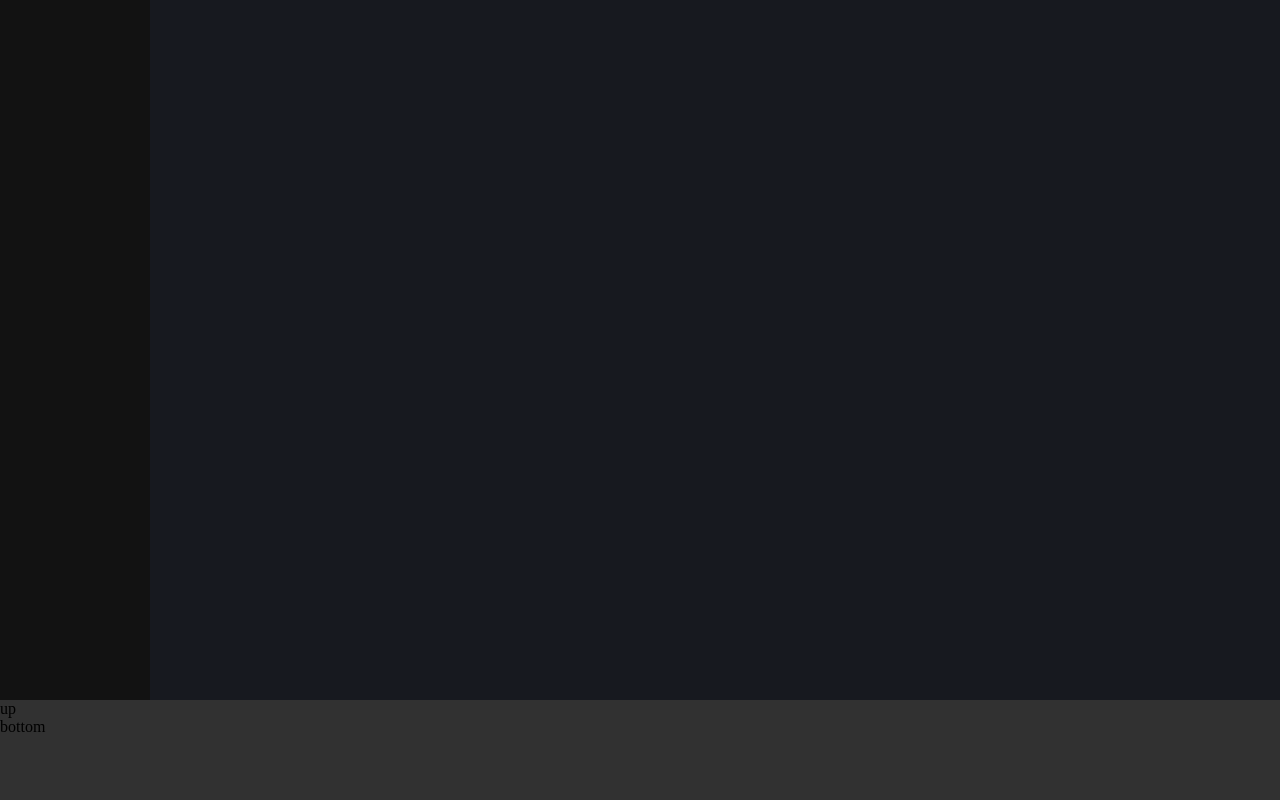
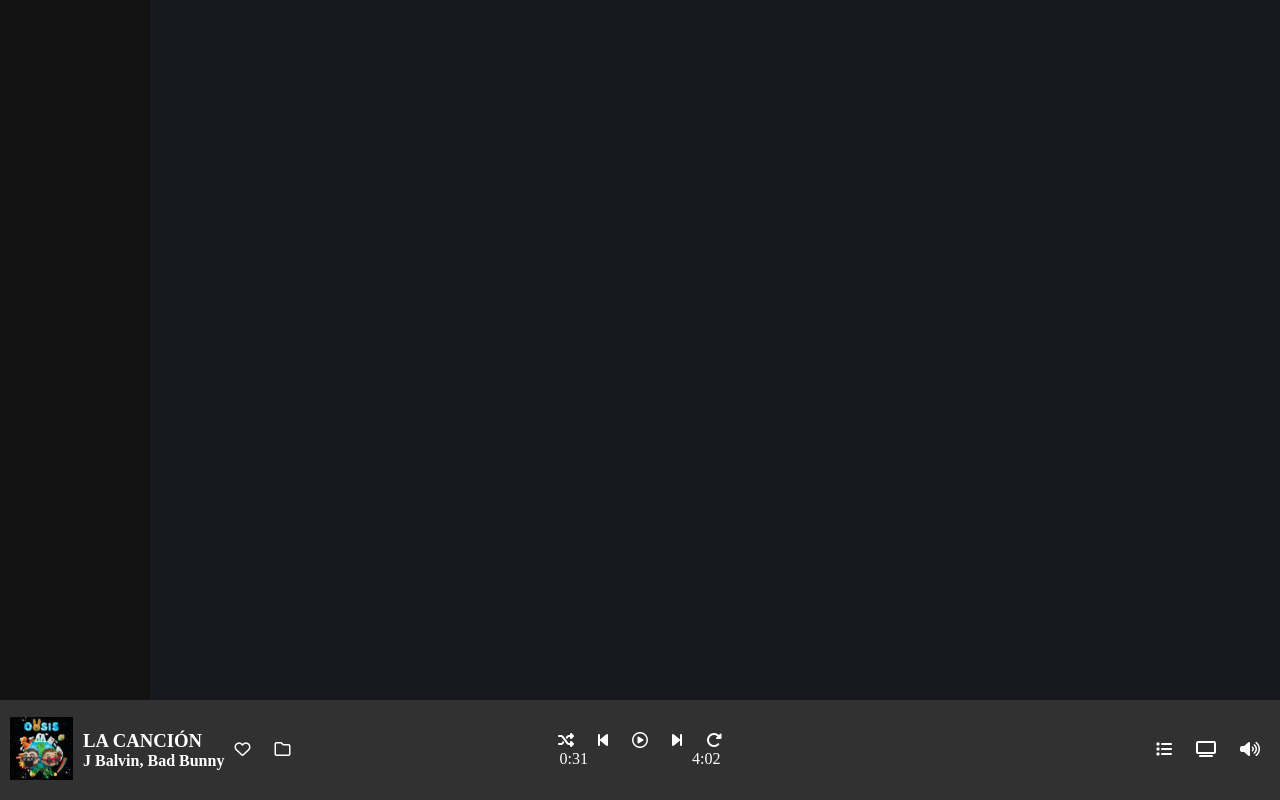
Before and after one commit to DylanBlanco/html-css-spotifyweb, a plain HTML site: page index.html in a window 1280 px wide. Drawn offline with Linux system fonts and the light colour scheme.

Commit message:
struttura footer

```diff
--- a/css/style.css
+++ b/css/style.css
@@ -41,6 +41,15 @@ footer {
     width: calc(100vw - var(--aside-screen));
     height: 100%;
 }
+body .row {
+    display: flex;
+    flex-wrap: wrap;
+    justify-content: space-between;
+    align-items: center;
+}
+img {
+    max-width: 100%;
+}
 
 
 /***********************
@@ -64,7 +73,36 @@ main
 /***********************
 footer
 ***********************/
-
+footer {
+    padding: 0 10px;
+    color: white;
+}
+footer .col {
+    width: 30%;
+}
+footer .col i {
+    padding: 0 10px;
+}
+.footer-img {
+    width: calc(100%/6);
+    margin-right: 10px;
+}
+.col-footer-sx {
+    display: flex;
+    align-items: center;
+}
+.col-footer-cntr {
+    text-align: center;
+}
+.col-footer-dx {
+    text-align: end;
+}
+.track-bar {
+    height: 10px;
+    width: 80px;
+    margin: 50px;
+    color: beige;
+}
 
 /***********************
 responsive
--- a/index.html
+++ b/index.html
@@ -4,6 +4,11 @@
         <meta charset="UTF-8">
         <meta name="viewport" content="width=device-width, initial-scale=1.0">
         <title>Spotify</title>
+
+        <!--font awesome-->
+        <link rel="stylesheet" href="https://cdnjs.cloudflare.com/ajax/libs/font-awesome/6.5.2/css/all.min.css" integrity="sha512-SnH5WK+bZxgPHs44uWIX+LLJAJ9/2PkPKZ5QiAj6Ta86w+fsb2TkcmfRyVX3pBnMFcV7oQPJkl9QevSCWr3W6A==" crossorigin="anonymous" referrerpolicy="no-referrer" />
+
+        <!--link css-->
         <link rel="stylesheet" href="css/style.css">
     </head>
     <body class="debug">
@@ -35,18 +40,40 @@
         </section>
 
         <!--FOOTER-->
-        <footer>
-            <div class="container footer-container">
-                <div class="row">
+        <footer class="row">
+            <div class="col col-footer-sx">
+                <div class="footer-img">
+                    <img src="./img/img-logo-trck.jpeg" alt="feid">
+                </div>
+                <div>
+                    <h3>LA CANCIÓN</h3>
+                    <h4>J Balvin, Bad Bunny</h4>
+                </div>
+                <div>
+                    <i class="fa-regular fa-heart"></i>
+                    <i class="fa-regular fa-folder"></i>
+                </div>
+            </div>
 
+            <div class="col col-footer-cntr">
+                <div class="mixer-top">
+                    <i class="fa-solid fa-shuffle"></i>
+                    <i class="fa-solid fa-backward-step"></i>
+                    <i class="fa-regular fa-circle-play"></i>
+                    <i class="fa-solid fa-forward-step"></i>
+                    <i class="fa-solid fa-rotate-right"></i>
                 </div>
-                <div class="row">
-                    <div>up</div>
-                    <div>bottom</div>
+                <div class="mixer.bottom">
+                    <span>0:31</span>
+                    <span class="track-bar"></span>
+                    <span>4:02</span>
                 </div>
-                <div class="row">
+            </div>
 
-                </div>
+            <div class="col col-footer-dx">
+                <i class="fa-solid fa-list"></i>
+                <i class="fa-solid fa-tv"></i>
+                <i class="fa-solid fa-volume-high"></i>
             </div>
         </footer>
     </body>
```
Also changed, not shown: img/img-logo-trck-1.jpeg (added), img/img-logo-trck-2.jpeg (added), img/img-logo-trck-3.jpeg (added), img/img-logo-trck-4.jpeg (added), img/img-logo-trck.jpeg (added), img/logo-img-trck.jpeg (added).
